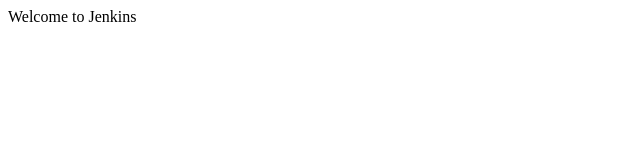
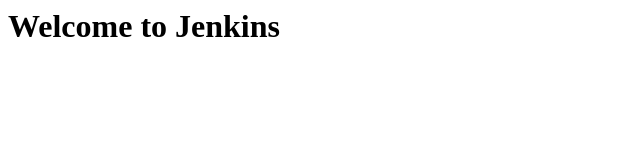
Before and after one commit to saif310/Jenkins-test, a plain HTML site: page index.html in a window 1280 px wide. Shown: the whole page, without its empty margins (0-640 px from the left). Drawn offline with Linux system fonts and the light colour scheme.

Commit message:
Update index.html

```diff
--- a/index.html
+++ b/index.html
@@ -1 +1 @@
-<h> Welcome to Jenkins </h>
+<h1> Welcome to Jenkins </h1>
```
